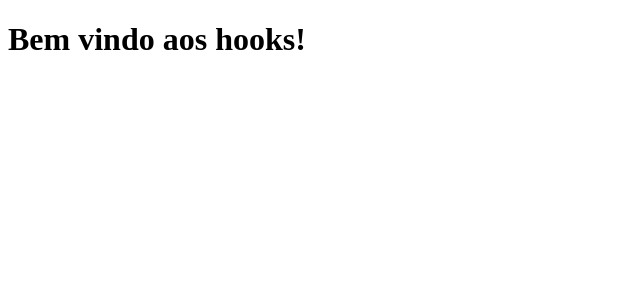
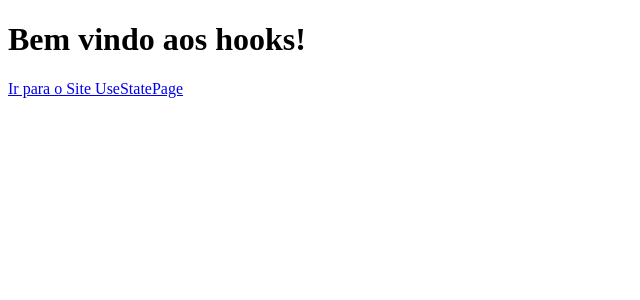
Before and after one commit to devbdallagnol/dio_react_hooks, a React (Create React App) app: page /home in a window 1280 px wide. Shown: the top 300 px of the page, without its empty margins (0-640 px from the left). Built offline with nearby package versions, Linux system fonts and the light colour scheme.

Commit message:
update - homePage.jsx - Link para UseStatePage

```diff
--- a/src/pages/homePage.jsx
+++ b/src/pages/homePage.jsx
@@ -1,7 +1,13 @@
 import React from "react";
+import { Link } from "react-router-dom";
 
 export const HomePage = () => {
-    return (<h1>Bem vindo aos hooks!</h1>)
-}
+  return (
+    <>
+      <h1>Bem vindo aos hooks!</h1>
+      <Link to="/useState">Ir para o Site UseStatePage</Link>
+    </>
+  );
+};
 
 export default HomePage;
```
